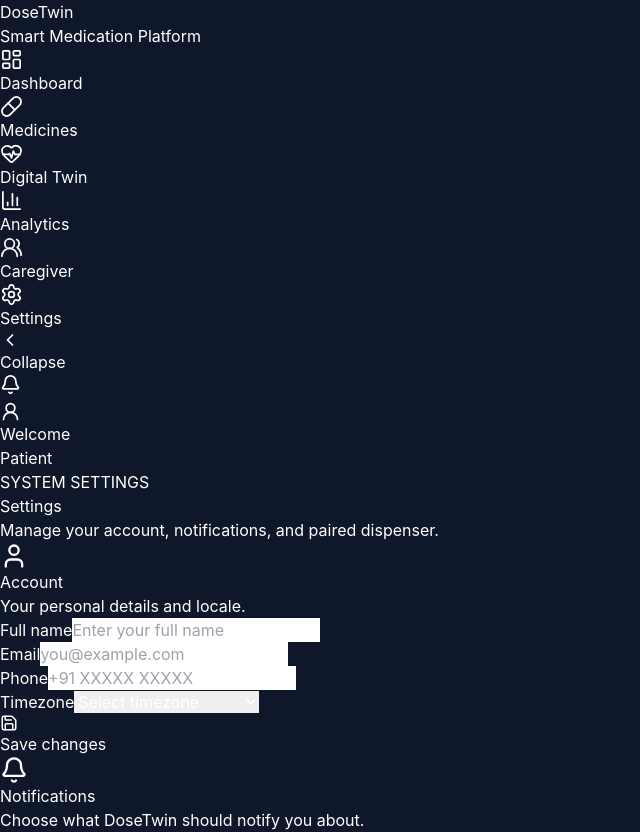
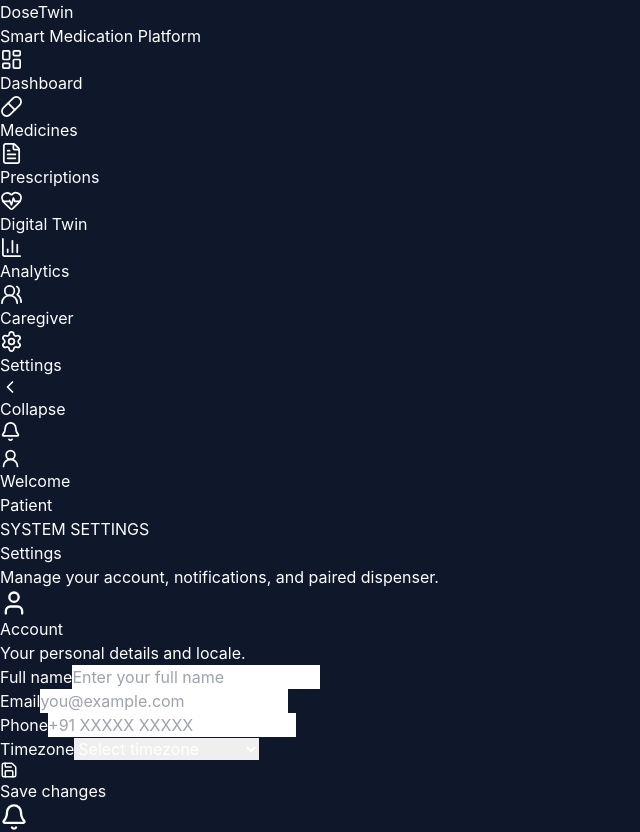
Before and after one commit to anchithyaprabhakar-hub/Dose-Twin, a React (Vite) app: page /settings in a window 1280 px wide. Shown: the top 832 px of the page, without its empty margins (0-640 px from the left). Built offline with nearby package versions, Linux system fonts and the light colour scheme; no server answers.

Commit message:
Integrate prescriptions into navigation

```diff
--- a/src/App.jsx
+++ b/src/App.jsx
@@ -9,6 +9,7 @@
 
 import Dashboard from "./pages/Dashboard";
 import Medicines from "./pages/Medicines";
+import Prescriptions from "./pages/Prescriptions";
 import Analytics from "./pages/Analytics";
 import AIChat from "./pages/AIChat";
 import DigitalTwin from "./pages/DigitalTwin";
@@ -23,9 +24,7 @@
 
         {/* MAIN APPLICATION LAYOUT */}
 
-        <Route
-          element={<DashboardLayout />}
-        >
+        <Route element={<DashboardLayout />}>
 
           <Route
             path="/dashboard"
@@ -35,6 +34,11 @@
           <Route
             path="/medicines"
             element={<Medicines />}
+          />
+
+          <Route
+            path="/prescriptions"
+            element={<Prescriptions />}
           />
 
           <Route
@@ -64,7 +68,6 @@
 
         </Route>
 
-
         {/* DEFAULT */}
 
         <Route
@@ -76,7 +79,6 @@
             />
           }
         />
-
 
         {/* UNKNOWN URL */}
 
--- a/src/components/DashboardLayout.jsx
+++ b/src/components/DashboardLayout.jsx
@@ -3,6 +3,7 @@
   Bell,
   ChevronLeft,
   ChevronRight,
+  FileText,
   HeartPulse,
   LayoutDashboard,
   Pill,
@@ -24,6 +25,11 @@
     name: "Medicines",
     path: "/medicines",
     icon: Pill,
+  },
+  {
+    name: "Prescriptions",
+    path: "/prescriptions",
+    icon: FileText,
   },
   {
     name: "Digital Twin",
@@ -115,7 +121,6 @@
 
         </div>
 
-
         {/* NAVIGATION */}
 
         <nav className="p-4 space-y-2">
@@ -179,7 +184,6 @@
 
         </nav>
 
-
         {/* COLLAPSE */}
 
         <button
@@ -219,7 +223,6 @@
         </button>
 
       </aside>
-
 
       {/* MAIN AREA */}
 
@@ -290,7 +293,6 @@
 
             </button>
 
-
             {/* PROFILE */}
 
             <div className="flex items-center gap-3">
@@ -334,7 +336,6 @@
 
         </header>
 
-
         {/* PAGE CONTENT */}
 
         <main>
```
